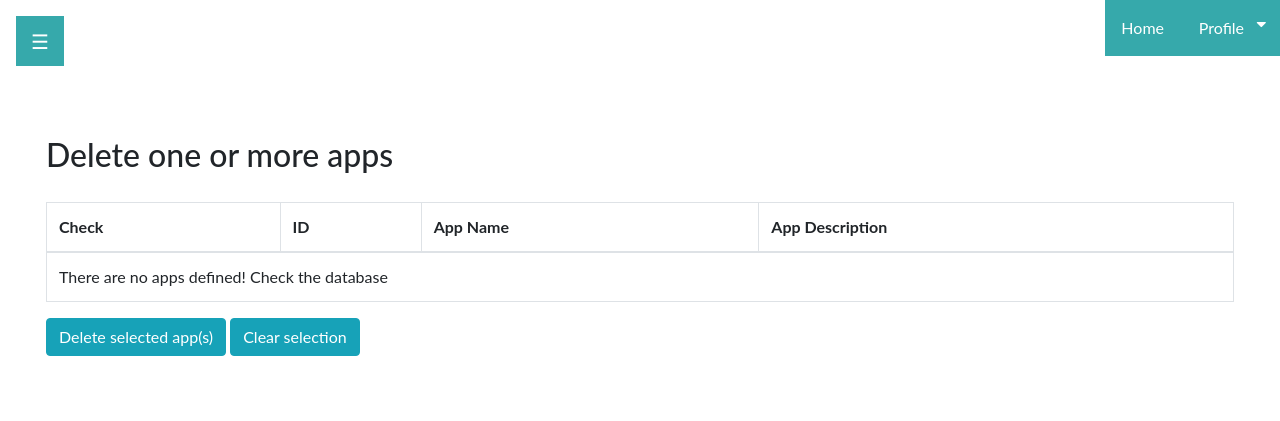
After one commit to ProtiucOvidiu/proiect, a Flask app: page /delete_app in a window 1280 px wide. The commit adds this page. Shown: the top 421 px of the page. Run offline with Flask 2, Linux system fonts and the light colour scheme; data that the repository does not hold is empty; some libraries are stand-ins or nearby versions.

Commit message:
Fixed some bugs and added all the files for delete app

```diff
--- a/src/global_variables.py
+++ b/src/global_variables.py
@@ -13,15 +13,15 @@ user_id = []
 #==============================================================================#
 
 # database login details to freemysql_hosting
-DB_HOST = 'sql11.freemysqlhosting.net'
-DB_USER = 'sql11402476'
-DB_PASSWORD = 'kS7DsFkJep'
-DB_DATABASE = 'sql11402476'
+#DB_HOST = 'sql11.freemysqlhosting.net'
+#DB_USER = 'sql11402476'
+#DB_PASSWORD = 'kS7DsFkJep'
+#DB_DATABASE = 'sql11402476'
 
-#DB_HOST = '127.0.0.1'
-#DB_USER = 'root'
-#DB_PASSWORD = 'cvscvs'
-#DB_DATABASE = 'sky_security'
+DB_HOST = '127.0.0.1'
+DB_USER = 'root'
+DB_PASSWORD = 'cvscvs'
+DB_DATABASE = 'sky_security'
 
 #==============================================================================#
 
@@ -84,7 +84,6 @@ def is_logged_in():
 def is_group_in_list(admin_groups, group):
     # verify if a specific group name is in the list or not
     for group_row in admin_groups:
-        print(group + "----" + group_row[0])
         if group == group_row[0]:
             return True
     return False
@@ -97,7 +96,6 @@ def is_group_in_list(admin_groups, group):
 def create_group_dict(group_names, admin_groups):
     groups = {}
     for group_row in group_names:
-        print("group_row"+str(group_row))
         if is_group_in_list(admin_groups, group_row[0]):
             groups[ group_row[0] ] = "Yes"
         else:
--- a/src/main.py
+++ b/src/main.py
@@ -149,7 +149,7 @@ def do_admin_sign_up():
       conn.close()
       print('Connection to db was closed!')
 
-  return redirect("/login")
+  return redirect("/")
 
 #==============================================================================#
 
--- /dev/null
+++ b/src/static/styles/delete.css
@@ -0,0 +1,79 @@
+.form_btn {
+    color: cadetblue;
+    width: 200px;
+    height: 70px;
+    display: inline-block;
+    align-items: center;
+    justify-content: center;
+    text-decoration: none;
+    font-size: 18px;
+}
+
+.form {
+    position: absolute;
+    background-color: aqua;
+    width: 500px;
+    height: 300px;
+    display: flex;
+    align-items: center;
+    justify-content: center;
+    visibility: hidden;
+}
+
+.button_line {
+    position: relative;
+    align-items: center;
+    justify-content: center;
+    display: flex;
+    padding: 10px;
+}
+
+/*
+table {
+    border-collapse: collapse;
+    border: 2.5px solid lightgray;
+	font-size: 18px;
+}
+
+th {
+    padding: 5px 15px 5px 15px;
+	width: 250px;
+    border-collapse: collapse;
+    border: 2.5px solid lightgray;
+	text-align: center;
+	color: darkslategray;
+	background-color: #36a9ab;
+}
+
+tr {
+	height: 75px;
+    border-collapse: collapse;
+    border: 2.5px solid lightgray;
+}
+
+td {
+    padding: 5px 40px 5px 40px;
+	//width: 250px;
+    border-collapse: collapse;
+    border: 2.5px solid lightgray;
+	text-align: center;
+	color: darkslategray;
+	background-color: #E0F5F5;
+}
+*/
+.submit_btn {
+    font-size: 18px;
+    width: 200px;
+    height: 70px;
+    display: inline-block;
+    align-items: center;
+    justify-content: center;
+    float: right;
+	color: darkslategray;
+	background-color: #36a9ab;
+    font-weight: bold;
+}
+h2 {
+    padding-top: 20px;
+    padding-bottom: 20px;;
+}
--- /dev/null
+++ b/src/templates/admin_files/admin_delete_app.html
@@ -0,0 +1,124 @@
+<!DOCTYPE html>
+<html>
+
+  <head>
+    <meta name="viewport" content="width=device-width, initial-scale=1">
+    <link rel="stylesheet" href="https://cdnjs.cloudflare.com/ajax/libs/font-awesome/4.7.0/css/font-awesome.min.css"> <!--Link pentru sageata-->
+    <link rel="stylesheet" href="https://maxcdn.bootstrapcdn.com/bootstrap/4.5.2/css/bootstrap.min.css">
+    <link rel="stylesheet" type= "text/css" href="../static/styles/index.css">
+    <link rel="stylesheet" type= "text/css" href="../../static/styles/delete.css">
+    <script type="text/javascript" src="../../static/scripts/index.js"></script>
+    <script>
+
+    </script>
+
+  </head>
+
+  <body>
+
+    <div class="topnav" id="myTopnav">
+
+      <div class="dropdown">
+        <button class="dropbtn">Profile
+          <i class="fa fa-caret-down" style="text-align: right;"></i>
+        </button>
+
+        <div class="dropdown-content">
+          <a href="/admin_settings" target="_self">Settings</a>
+          <a href="/admin_contact" target="_self">Contact</a>
+          <a href="/logout" target="_self">Log Out</a>
+
+        </div>
+      </div>
+      <a href="/admin_home" class="homebtn" target="_self">Home</a>
+    </div>
+    <div id="side_menu" class="sidebar">
+        <a href="javascript:void(0)" class="closebtn" onclick="close_menu()">×</a>
+        <a href="/admin_home" target="_self">Apps</a>
+        <a href="/admin_groups" target="_self">Groups</a>
+        <button class="dropdown-side-btn">Add user/group/perm
+          <i class="fa fa-caret-down"></i>
+        </button>
+            <div class="dropdown-side-menu">
+                <a href="/add_user">Add user</a>
+                <a href="#">Add group</a>
+                <a href="#">Add permissions</a>
+            </div>
+        <a href="/admin_modify" target="_self">Modify user/group/perm</a>
+
+        <button class="dropdown-side-btn" id="drop-side-btn">Delete
+          <i class="fa fa-caret-down" style="text-align: right"></i>
+        </button>
+        <div class="dropdown-side-menu">
+          <a href="/delete_user" target="_self">Delete an user</a>
+          <a href="/delete_group" target="_self">Delete a group</a>
+          <a href="/delete_perm" target="_self">Delete a permission</a>
+          <a href="/delete_app" target="_self">Delete an app</a>
+        </div>
+
+        <a href="/admin_msg" target="_self">Messages</a>
+        <a href="/admin_forum" target="_self">Q&A/Forum</a>
+      </div>
+
+    <div id="main">
+      <button class="open_btn" onclick="open_menu()">☰</button>
+      <div class="main-container">
+        <h2>Delete one or more apps</h2>
+
+        <form action="{{ url_for('execute_delete_app') }}" method="POST">
+          <div class="table-responsive">
+            <table class="table table-bordered table-hover">
+              <thead class="thead-info">
+                <tr>
+                  <th scope="col">Check</th>
+                  <th scope="col">ID</th>
+                  <th scope="col">App Name</th>
+                  <th scope="col">App Description</th>
+                </tr>
+              </thead>
+              <tbody>
+                {% if apps|length %}
+                  {% for app in apps %}
+                  <tr>
+                    <td><input type="checkbox" value="{{ app[0] }}" name="checks"> </td>
+                    <td>{{ app[0] }}</td>
+                    <td>{{ app[1] }}</td>
+                    <td>{{ app[2] }}</td>
+                  </tr>
+                  {% endfor %}
+                {% else %}
+                  <tr>
+                    <td colspan="4">There are no apps defined! Check the database</td>
+                  </tr>
+                {% endif %}
+              </tbody>
+            </table>
+          </div>
+          <div class="button_rows">
+            <button type="submit" class="btn btn-info">Delete selected app(s)</button>
+            <button type="reset" class="btn btn-info">Clear selection</button>
+          </div>
+        </form>
+      </div>
+
+    </div>
+    </div>
+    <script>
+        var dropdown = document.getElementsByClassName("dropdown-side-btn");
+        var i;
+
+        for (i = 0; i < dropdown.length; i++) {
+        dropdown[i].addEventListener("click", function() {
+        this.classList.toggle("active");
+        var dropdownContent = this.nextElementSibling;
+        if (dropdownContent.style.display === "block") {
+        dropdownContent.style.display = "none";
+        } else {
+        dropdownContent.style.display = "block";
+        }
+        });
+        }
+       </script>
+
+  </body>
+</html>
--- a/src/templates/common_files/sign_up.html
+++ b/src/templates/common_files/sign_up.html
@@ -37,7 +37,7 @@
             <button type="submit" value="Sign up" class="btn"> Sign Up </button>
           </div>
           <div class="button" style="padding: 10px 10px 20px;" >
-            <button name="login" value="log_in" class="btn"> Login </button>
+            <button name="login" value="login" class="btn"> Login </button>
           </div>
           {% block content %}
           <div class="container">
```
